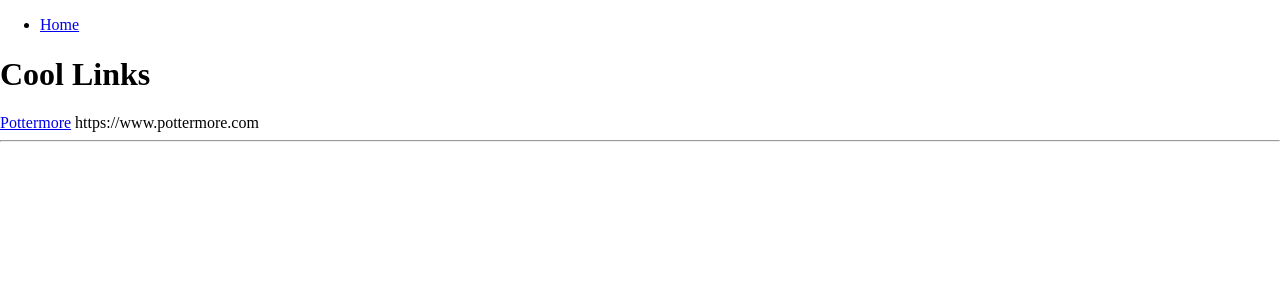
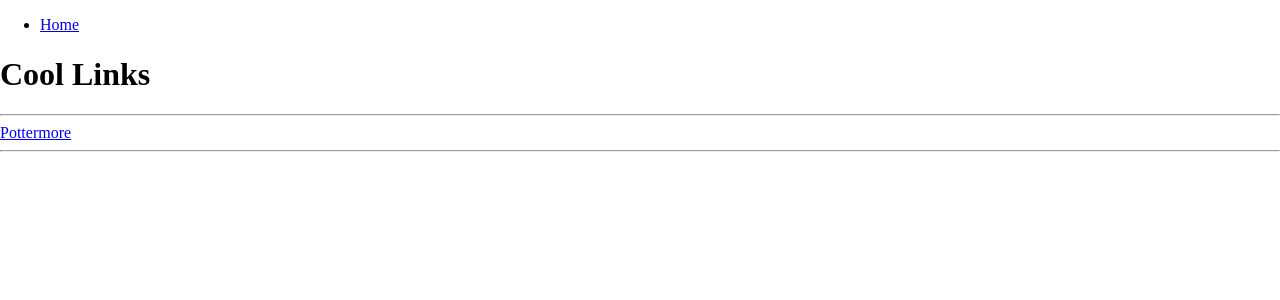
Before and after one commit to mebartsch/mebartsch.github.io, a Jekyll site: the page links/index.html, which Jekyll copies as it is, in a window 1280 px wide. Shown: the top 300 px of the page. Built offline with Jekyll 4.4.1, drawn with Linux system fonts in a browser that asks for light colours; nearby versions of some CDN libraries; library files that are not in the unit come from our copies.

Commit message:
Update index.html

```diff
--- a/links/index.html
+++ b/links/index.html
@@ -23,11 +23,9 @@
 
     <section class="main-content">
 
-  <!--    <a href="https://weather.com/weather/today/l/Mission+Viejo+CA+92692:4:US">Mission Viejo Weather</a> -->
+	<hr>
 	<a href="https://www.pottermore.com">Pottermore</a>
-
-	    https://www.pottermore.com
-      <hr>
+      	<hr>
 
 
       <footer class="site-footer">
```
